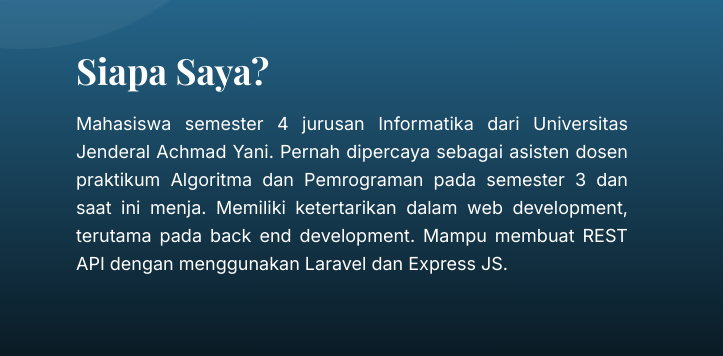
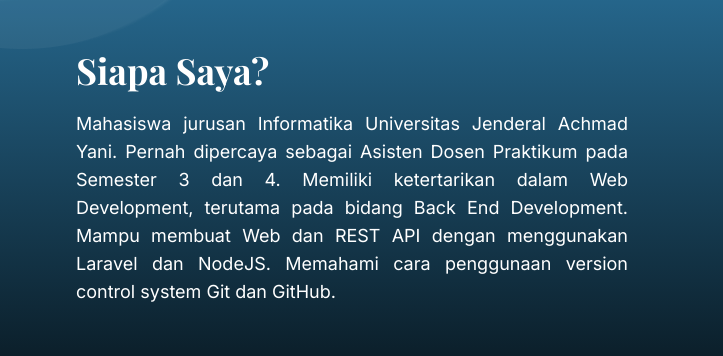
Before and after one commit to iqmalakur/iqmalakur.github.io, a website: page index.html in a window 1280 px wide. Shown: the part 894-1250 px from the top of the page, 0-723 px from the left. Drawn offline with nearby package versions, Linux system fonts and the light colour scheme.

Commit message:
Change the Biodata

```diff
--- a/index.html
+++ b/index.html
@@ -104,12 +104,12 @@
         <p
           class="text-white text-justify text-base md:text-lg font-inter mt-5 mb-16"
         >
-          Mahasiswa semester 4 jurusan Informatika dari Universitas Jenderal
-          Achmad Yani. Pernah dipercaya sebagai asisten dosen praktikum
-          Algoritma dan Pemrograman pada semester 3 dan saat ini menja. Memiliki
-          ketertarikan dalam web development, terutama pada back end
-          development. Mampu membuat REST API dengan menggunakan Laravel dan
-          Express JS.
+          Mahasiswa jurusan Informatika Universitas Jenderal Achmad Yani. Pernah
+          dipercaya sebagai Asisten Dosen Praktikum pada Semester 3 dan 4.
+          Memiliki ketertarikan dalam Web Development, terutama pada bidang Back
+          End Development. Mampu membuat Web dan REST API dengan menggunakan
+          Laravel dan NodeJS. Memahami cara penggunaan version control system
+          Git dan GitHub.
         </p>
       </div>
       <div class="right w-full md:w-1/2 px-0 md:px-3 py-10 md:py-0">
```
